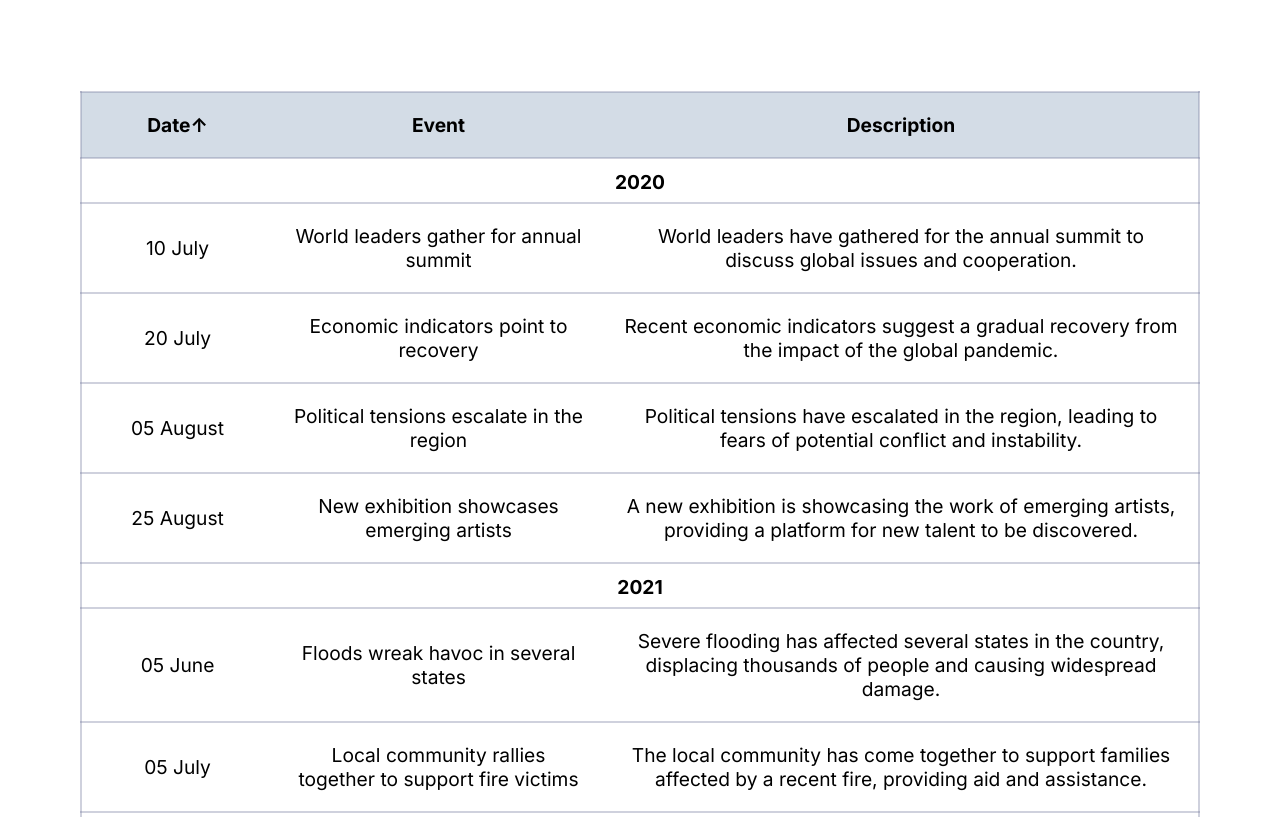
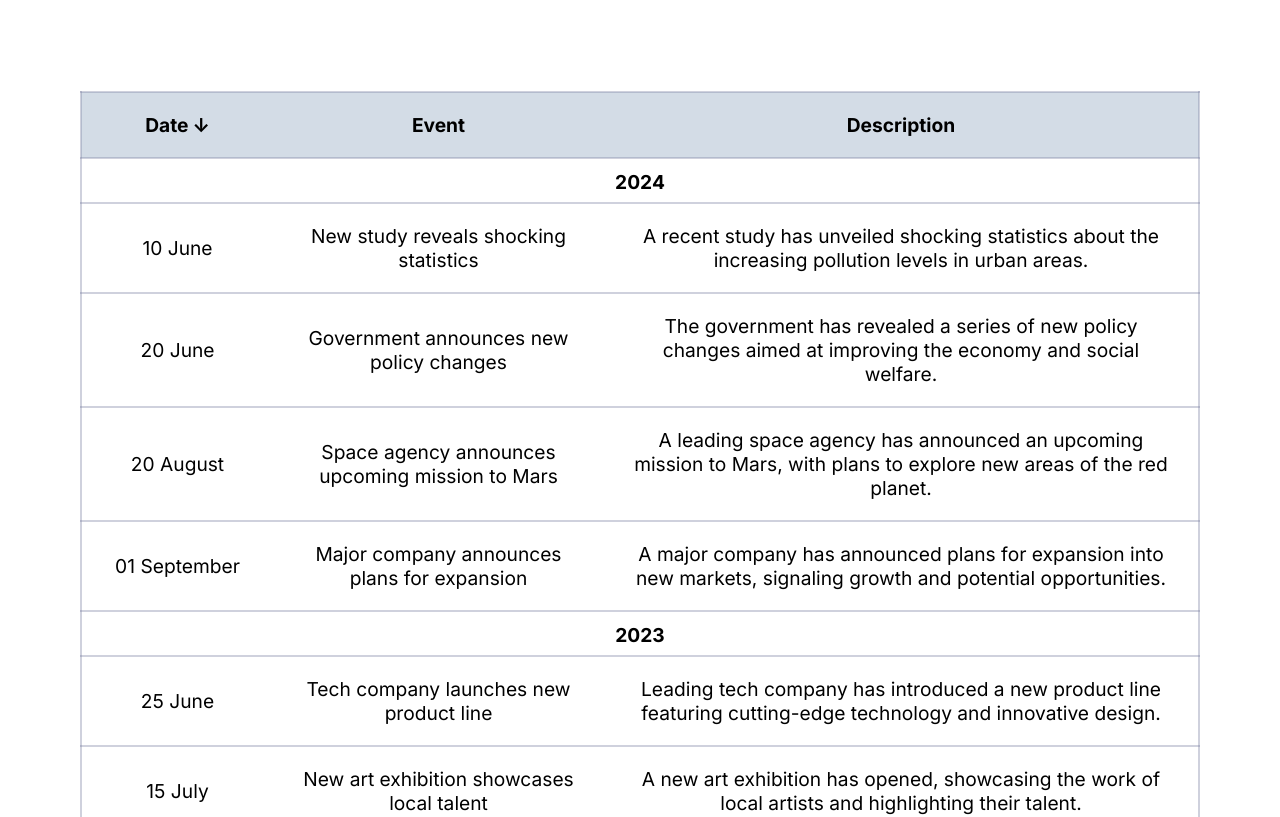
Before and after one commit to adpol95/translate-project, a Next.js app: page /en/events in a window 1280 px wide. Shown: the part 297-1114 px from the top of the page. Built offline with nearby package versions, Linux system fonts and the light colour scheme.

Commit message:
Improve sort of news not only by year, but by months too.

```diff
--- a/src/app/api/chat-gpt/route.js
+++ b/src/app/api/chat-gpt/route.js
@@ -31,10 +31,17 @@ export async function POST(request) {
                 }
             }
         }
-    })
-    if (body.type === "events" || body.sort === "down") return NextResponse.json(sortByYear.sort((a, b) => a.year - b.year));
-    if (body.sort === "up") return NextResponse.json(sortByYear.sort((a, b) => a.year - b.year).reverse());
-
+    });
+    const testArray = [[], [], [], [], []];
+    sortByYear.forEach(el => {
+        // console.log(el.year[el.year.length - 1])
+        testArray[el.year[el.year.length - 1]].push(el);
+    });
+    const downNews = testArray.map(el => el.sort((a, b) => a.date.slice(5,7)  + b.date.slice(5,7)));
+    const upperNews = [...downNews].sort((a, b) => b[0].year - a[0].year);
+    // console.log(sortByYear.sort((a, b) => a.date.slice(5,7) + b.date.slice(5,7) && a.year - b.year))
+    if (body.type === "events" || body.sort === "down") return NextResponse.json(upperNews);
+    if (body.sort === "up") return NextResponse.json(downNews);
     if (body.type === "exact") {
         return NextResponse.json(data[body.page - 1])
     }
--- a/src/app/components/SortTableNews.js
+++ b/src/app/components/SortTableNews.js
@@ -6,12 +6,16 @@ export default function SortTableNews(props) {
     const borderStyle = "border-2 border-solid border-gray rounded-xl ";
     const [news, setNews] = useState(props.nw);
     const [state, setState] = useState(true);
+    const pointerArrow = {
+        en: !state ? "new-old" : "old-new",
+        ru: !state ? "По возрастанию" : "По убыванию",
+    }
 
     const caller = async () => {
         try {
             const take = await fetching(null, null, state ? "up" : "down");
             setState(!state);
-            setNews([...take]);
+            setNews(take);
         } catch (err) {
             console.log(err)
         }
@@ -25,8 +29,11 @@ export default function SortTableNews(props) {
                 <tr className={`${borderStyle} bg-gray-light font-bold`}>
                     <th className="p-5 min-w-[15vw]" key={6566}>
                         {props.ln === "ru" ? "Дата" : "Date"}
-                        <button type="submit" onClick={caller}>
-                            {!state ? <>&#8595;</> : <>&#8593;</>}
+                        <button type="submit" onClick={caller} className="group relative pl-1 active:text-[1vw]">
+                            {state ? <>&#8595;</> : <>&#8593;</>}
+                            <div
+                                className="text-[1vw] absolute top-[-10px] left-5 bg-gray p-1 rounded-md shadow-l opacity-0 transition-opacity delay-30 group-hover:opacity-100 pointer-events-none bol">{pointerArrow[props.ln]}
+                            </div>
                         </button>
                     </th>
                     <th className="p-5" key={32423}>{props.ln === "ru" ? "Событие" : "Event"}</th>
@@ -34,23 +41,44 @@ export default function SortTableNews(props) {
                 </tr>
                 </thead>
                 <tbody className={borderStyle}>
-                {news.map((item, i) => {
-                    const div = item.date.split("-");
-                    // const year = i === 0 || item.year - news[i - 1].year;
-                    const year = item.year !== news[i - 1]?.year ? item.year : null;
-                    return <Fragment key={item.id}>
-                        {year ?
-                            <tr className={`${borderStyle} h-[3.5vw] relative`}>
-                                <td className="font-bold absolute left-0 right-0 top-[25%] text-center"
-                                    key={i * 52}>{item.year}</td>
-                            </tr>
-                            : <></>}
-                        <tr className={`${borderStyle}`}>
-                            <td className="p-2 text-center align-middle"
-                                key={i + 1}>{`${div[div.length - 1]} ${props.lb[div[div.length - 2] - 1][props.ln]}`}</td>
-                            <td className="p-5 text-center align-middle" key={i + 2}>{item[props.ln].title}</td>
-                            <td className="p-5 text-center align-middle" key={i + 3}>{item[props.ln].description}</td>
+                {/*{news.map((item, i) => {*/}
+                {/*    const div = item.date.split("-");*/}
+                {/*    // const year = i === 0 || item.year - news[i - 1].year;*/}
+                {/*    const year = item.year !== news[i - 1]?.year ? item.year : null;*/}
+                {/*    return <Fragment key={item.id}>*/}
+                {/*        {year ?*/}
+                {/*            <tr className={`${borderStyle} h-[3.5vw] relative`}>*/}
+                {/*                <td className="font-bold absolute left-0 right-0 top-[25%] text-center"*/}
+                {/*                    key={i * 52}>{item.year}</td>*/}
+                {/*            </tr>*/}
+                {/*            : <></>}*/}
+                {/*        <tr className={`${borderStyle}`}>*/}
+                {/*            <td className="p-2 text-center align-middle"*/}
+                {/*                key={i + 1}>{`${div[div.length - 1]} ${props.lb[div[div.length - 2] - 1][props.ln]}`}</td>*/}
+                {/*            <td className="p-5 text-center align-middle" key={i + 2}>{item[props.ln].title}</td>*/}
+                {/*            <td className="p-5 text-center align-middle" key={i + 3}>{item[props.ln].description}</td>*/}
+                {/*        </tr>*/}
+                {/*    </Fragment>*/}
+                {/*})}*/}
+                {news.map((el, i) => {
+
+                    return <Fragment key={i}>
+                        <tr className={`${borderStyle} h-[3.5vw] relative`}>
+                            <td className="font-bold absolute left-0 right-0 top-[25%] text-center"
+                                key={i * 52}>{el[0].year}</td>
                         </tr>
+                        {
+                            el.map((el2, i2) => {
+                                const div = el2.date.split("-");
+                                return <tr className={`${borderStyle}`} key={i2 * 6226}>
+                                    <td className="p-2 text-center align-middle"
+                                        key={i + 1}>{`${div[div.length - 1]} ${props.lb[div[div.length - 2] - 1][props.ln]}`}</td>
+                                    <td className="p-5 text-center align-middle" key={i + 2}>{el2[props.ln].title}</td>
+                                    <td className="p-5 text-center align-middle"
+                                        key={i + 3}>{el2[props.ln].description}</td>
+                                </tr>
+                            })
+                        }
                     </Fragment>
                 })}
                 </tbody>
```
